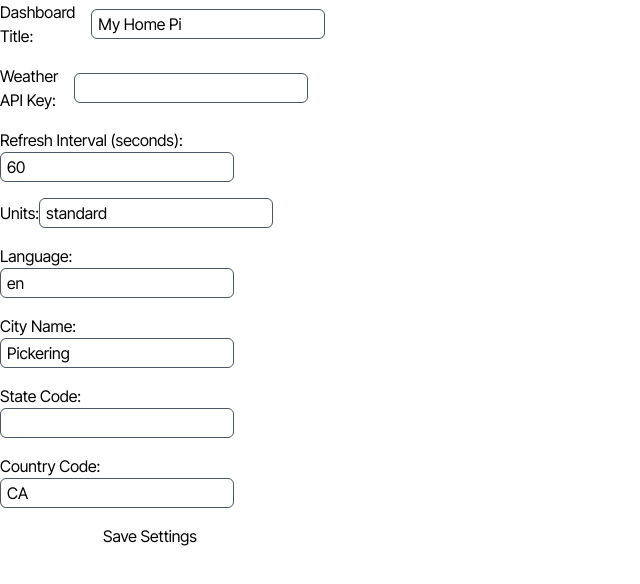
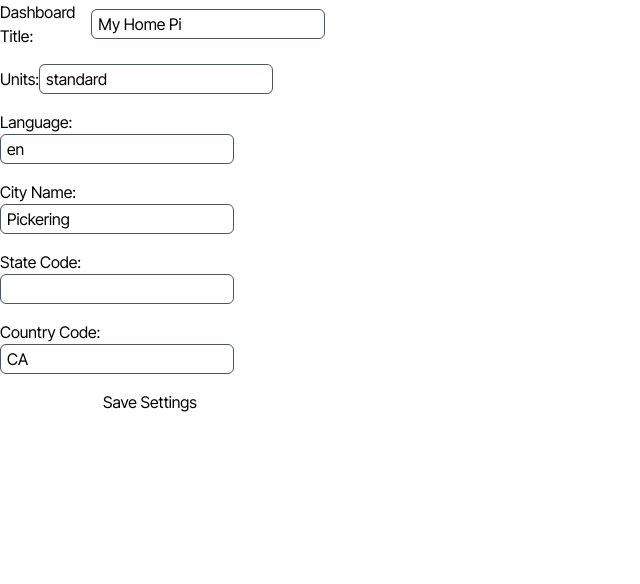
Before and after one commit to jymele/home-dashboard, a Next.js app: page /settings in a window 1280 px wide. Shown: the top 584 px of the page, without its empty margins (0-640 px from the left). Built offline with nearby package versions, Linux system fonts and the light colour scheme.

Commit message:
Comment out weather API key input and refresh interval label in SettingsForm; update WeeklyWeather to fetch settings

```diff
--- a/app/settings/form.tsx
+++ b/app/settings/form.tsx
@@ -11,7 +11,7 @@ export default async function SettingsForm() {
                     <input name="dashboardTitle" defaultValue={settings.dashboardTitle} />
                 </div>
 
-                <div className="flex gap-4 items-center">
+                {/* <div className="flex gap-4 items-center">
                     <label>Weather API Key:</label>
                     <input name="weatherApiKey" defaultValue={settings.weatherApiKey} type="password" />
                 </div>
@@ -19,7 +19,7 @@ export default async function SettingsForm() {
                 <label>
                     Refresh Interval (seconds):
                     <input name="refreshInterval" defaultValue={settings.refreshInterval} type="number" />
-                </label>
+                </label> */}
 
                 <label>
                     Units:
--- a/components/custom/WeeklyWeather.tsx
+++ b/components/custom/WeeklyWeather.tsx
@@ -1,9 +1,18 @@
 import DayWeather from "./DayWeather"
 import { connection } from 'next/server'
+import { getSettings } from '@/lib/settings';
+// import { setTimeout } from 'node:timers/promises';
 
 export default async function WeeklyWeather() {
+    const settings = await getSettings();
     await connection()
     const date = new Date()
+
+    // await setTimeout(1000) // Wait for 1 second to avoid rate limiting
+    // const weatherForecastResponse = await fetch(`${process.env.OPENWEATHER_API_URL}/data/2.5/forecast/daily?lat=${settings.lat}&lon=${settings.lon}&cnt=7&appid=${process.env.OPENWEATHER_API_KEY}&units=${settings.units}`)
+    // const weatherForecast = await weatherForecastResponse.json()
+    // console.log(weatherForecast)
+    console.log((`${process.env.OPENWEATHER_API_URL}/data/2.5/forecast/daily?lat=${settings.lat}&lon=${settings.lon}&cnt=7&appid=${process.env.OPENWEATHER_API_KEY}&units=${settings.units}`))
 
     const days = [ 1, 2, 3, 4, 5, 6, 7]
 
```
